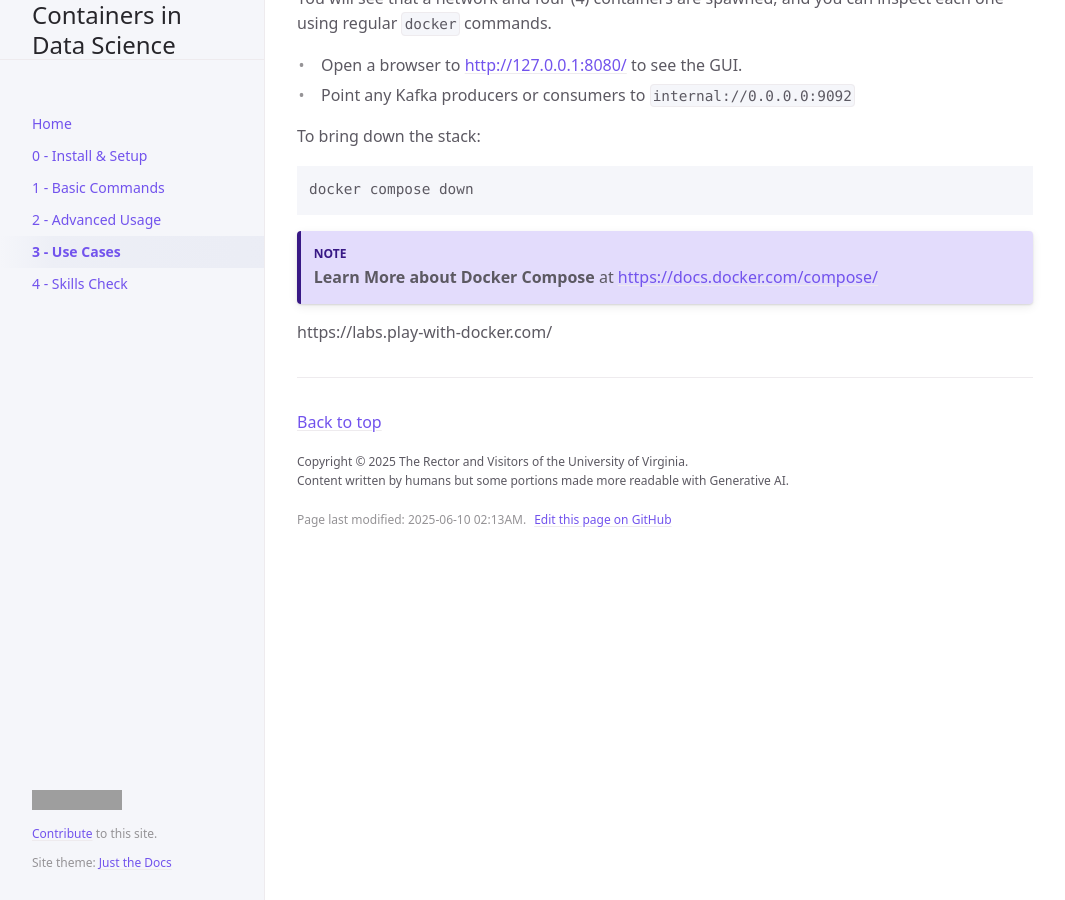
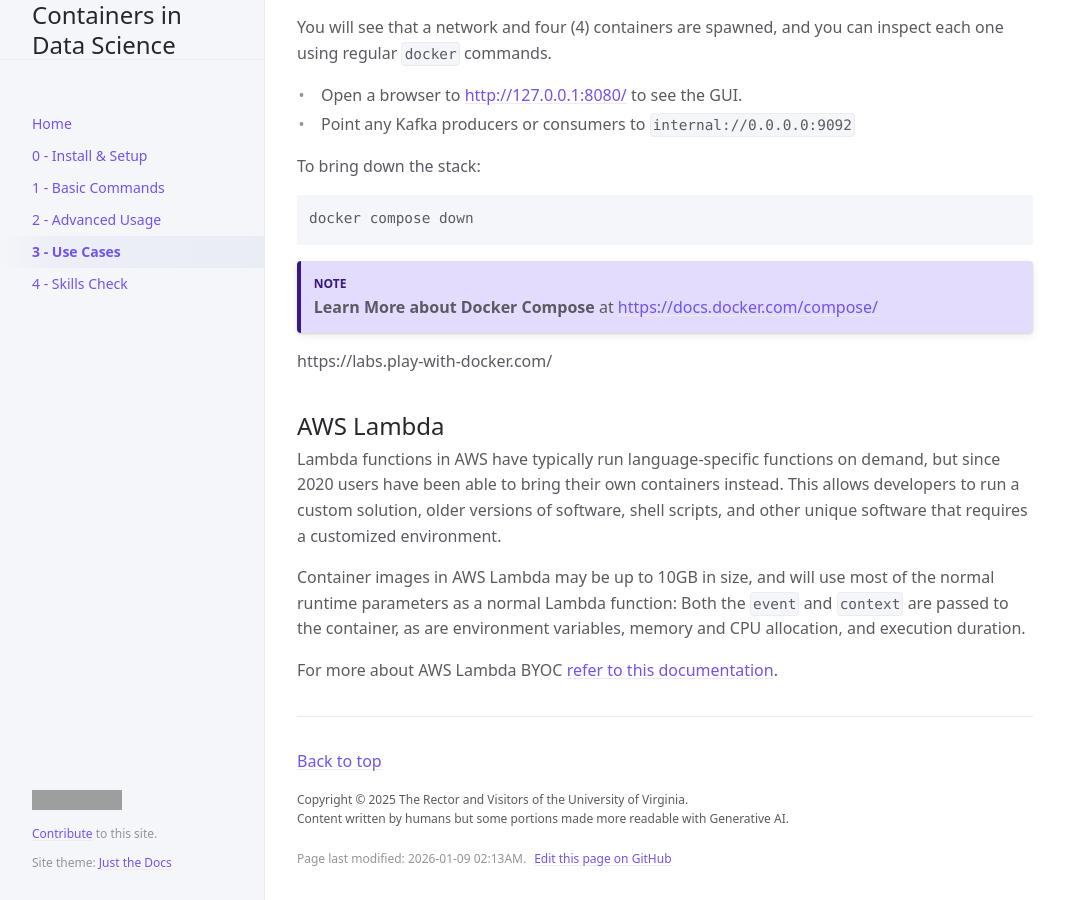
Before and after one commit to UVADS/container-basics, a Jekyll site: the page built from docs/use-cases.md, in a window 1280 px wide and 900 px high, scrolled down 3393 px. Shown: the whole window, without its empty margins (107-1172 px from the left). Built offline with Jekyll 4.4.1, drawn with Linux system fonts in a browser that asks for light colours; cached includes are drawn as plain includes; grey boxes are pictures that could not be loaded.

Commit message:
AWS Lambda added

```diff
--- a/docs/use-cases.md
+++ b/docs/use-cases.md
@@ -3,7 +3,7 @@ layout: default
 title: 3 - Use Cases
 nav_exclude: false
 nav_order: 4
-last_modified_date: "2025-06-10 02:13AM"
+last_modified_date: "2026-01-09 02:13AM"
 ---
 
 # Use Cases
@@ -138,3 +138,16 @@ docker compose down
 
 
 https://labs.play-with-docker.com/
+
+
+## AWS Lambda
+
+Lambda functions in AWS have typically run language-specific functions on demand, but since 2020 users have been able to bring
+their own containers instead. This allows developers to run a custom solution, older versions of software, shell scripts,
+and other unique software that requires a customized environment.
+
+Container images in AWS Lambda  may be up to 10GB in size, and will use most of the normal runtime parameters as
+a normal Lambda function: Both the `event` and `context` are passed to the container, as are environment variables,
+memory and CPU allocation, and execution duration.
+
+For more about AWS Lambda BYOC [refer to this documentation](https://docs.aws.amazon.com/lambda/latest/dg/images-create.html).
```
Also changed, not shown: docs/skills-check.md (+1 -0 lines).
